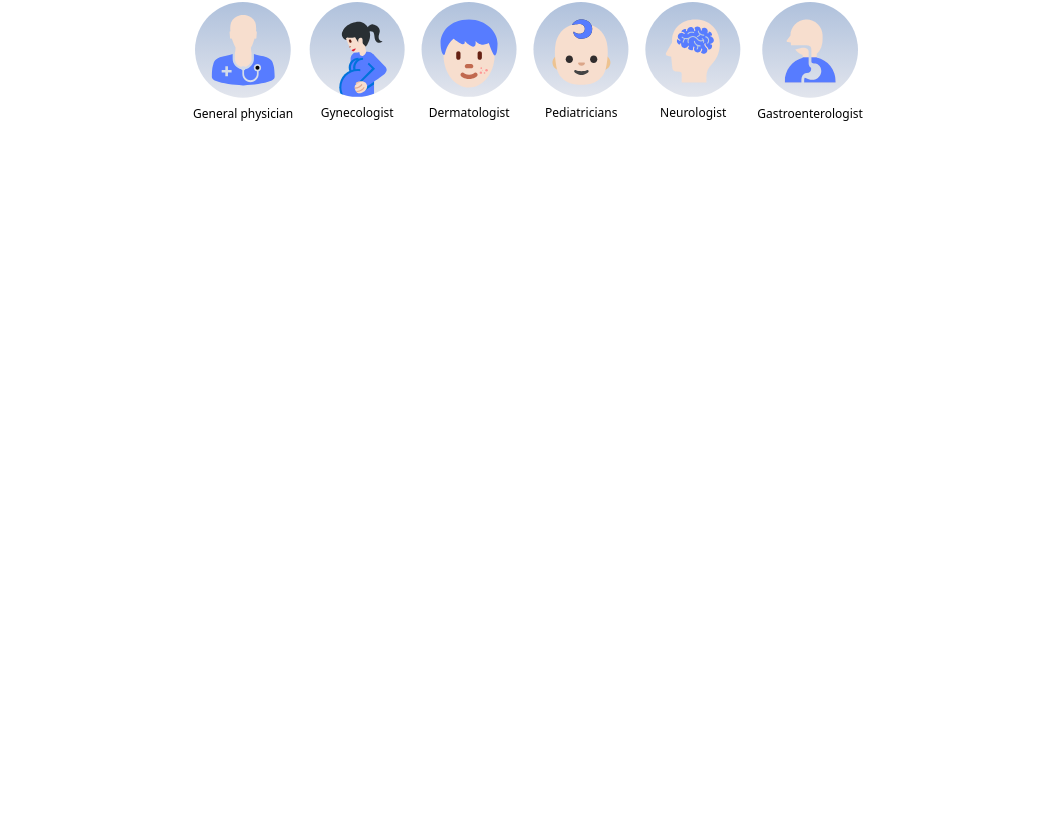
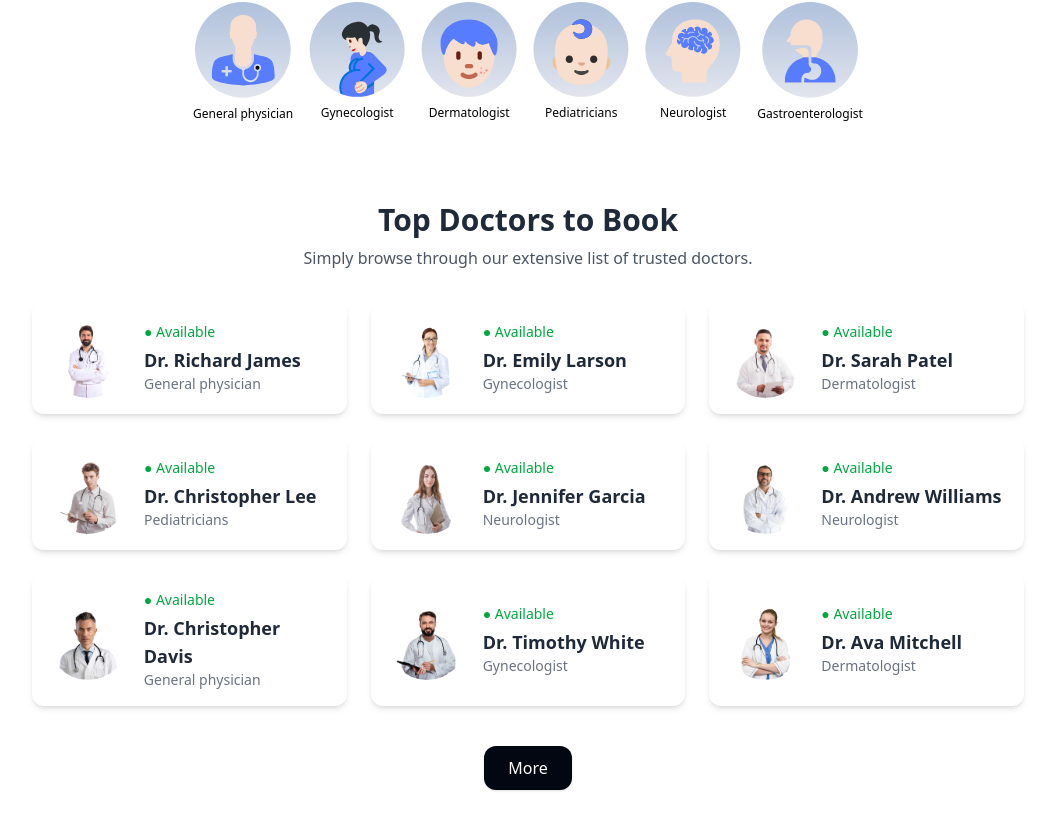
Before and after one commit to iamarshalrejith/Healio, a React (Vite) app in the folder frontend/: page / in a window 1280 px wide. Shown: the part 973-1803 px from the top of the page, without its empty margins (112-1167 px from the left). Before the commit the page ends 1135 px from the top, so only its background shows below. Built offline with nearby package versions, Linux system fonts and the light colour scheme.

Commit message:
Added TopDoctors component

```diff
--- /dev/null
+++ b/frontend/src/components/TopDoctors.jsx
@@ -0,0 +1,41 @@
+import React from 'react'
+import { doctors } from '../assets/assets.js'
+import { useNavigate } from 'react-router-dom'
+
+const TopDoctors = () => {
+    const navigate = useNavigate()
+  return (
+    <div className="max-w-6xl mx-auto px-4 py-10 text-center">
+      <h1 className="text-3xl font-semibold text-gray-800 mb-2">Top Doctors to Book</h1>
+      <p className="text-gray-600 mb-8">
+        Simply browse through our extensive list of trusted doctors.
+      </p>
+
+      <div className="grid gap-6 sm:grid-cols-2 lg:grid-cols-3">
+        {doctors.slice(0, 9).map((doctor, index) => (
+          <div onClick={()=> navigate(`/appointment/${doctor._id}`)}
+            className="flex items-center gap-4 bg-white shadow-md rounded-xl p-4 hover:shadow-lg hover:-translate-y-1 transition"
+            key={index}
+          >
+            <img
+              src={doctor.image}
+              alt="doctor"
+              className="w-20 h-20 rounded-full object-cover"
+            />
+            <div className="text-left">
+              <p className="text-green-600 text-sm font-medium mb-1">● Available</p>
+              <h3 className="text-lg font-semibold text-gray-800">{doctor.name}</h3>
+              <p className="text-gray-500 text-sm">{doctor.speciality}</p>
+            </div>
+          </div>
+        ))}
+      </div>
+
+      <button className="mt-10 px-6 py-2.5 bg-gray-950  text-white font-medium rounded-xl shadow hover:bg-black transition">
+        More
+      </button>
+    </div>
+  )
+}
+
+export default TopDoctors
--- /dev/null
+++ b/frontend/src/context/AppContext.jsx
@@ -0,0 +1,3 @@
+import { createContext } from "react";
+
+export const AppContext = createContext();
--- a/frontend/src/pages/Home.jsx
+++ b/frontend/src/pages/Home.jsx
@@ -1,12 +1,14 @@
 import React from 'react'
 import Header from '../components/Header'
 import SpecialityMenu from '../components/SpecialityMenu'
+import TopDoctors from '../components/TopDoctors'
 
 const Home = () => {
   return (
     <>
     <Header />
     <SpecialityMenu />
+    <TopDoctors />
     </>
   )
 }
```
